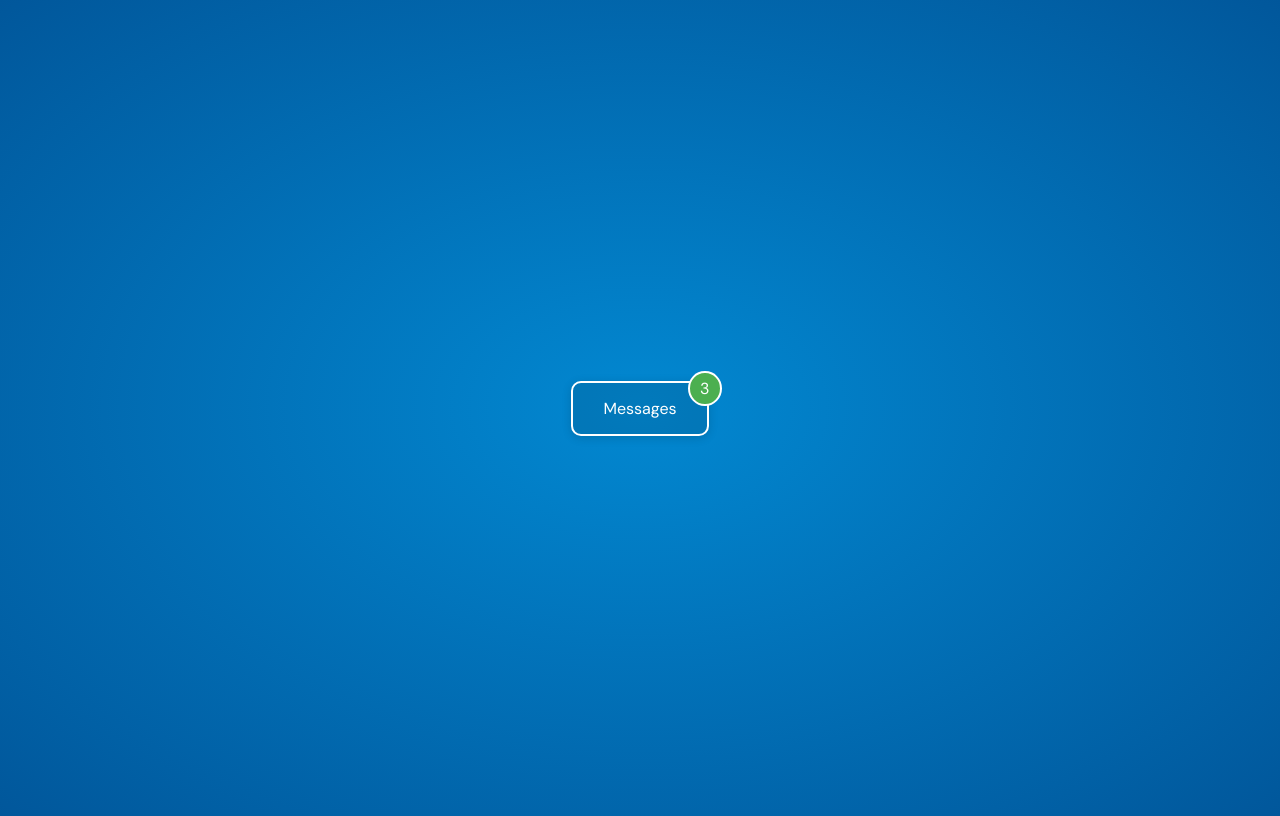
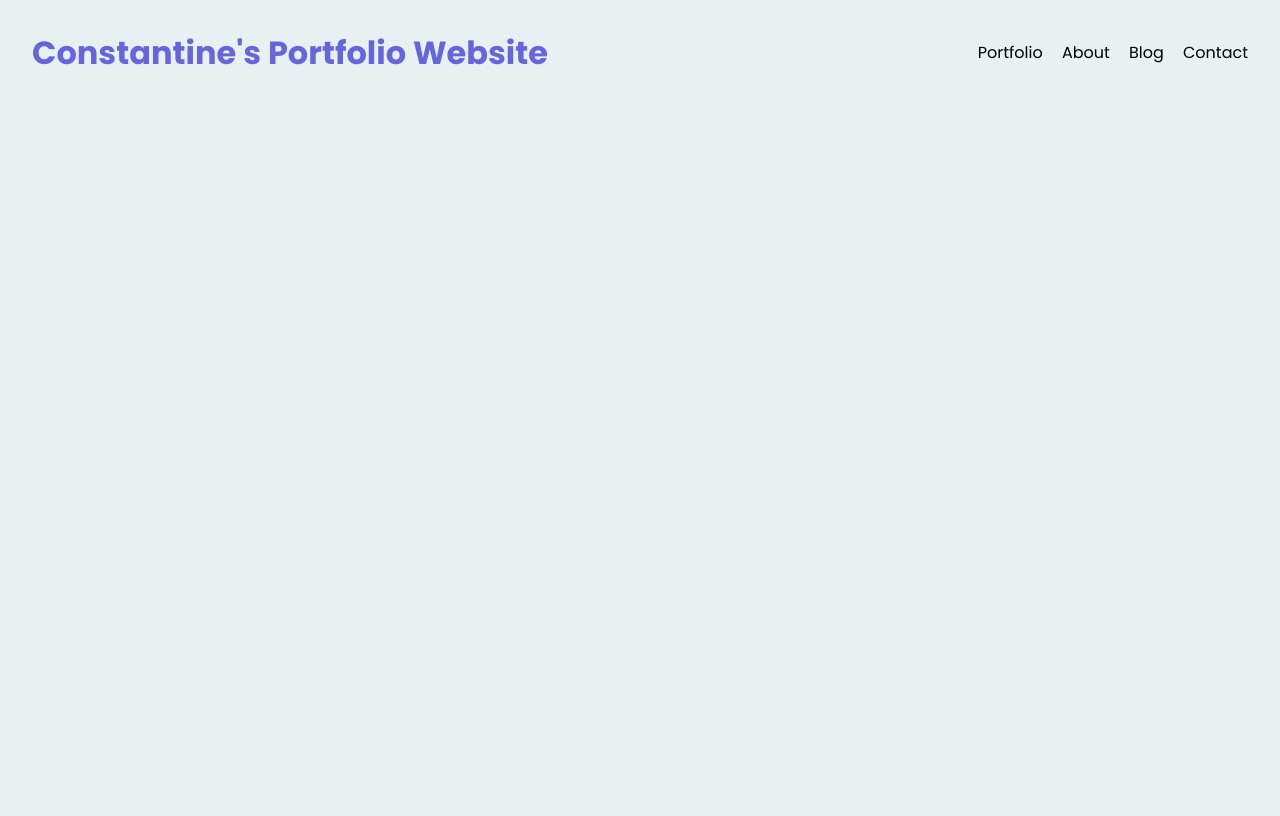
Before and after one commit to Constantine1997/HTML_CSS_Practice, a plain HTML site: page ButtonBadgeStarter/index.html in a window 1280 px wide. Drawn offline with Linux system fonts and the light colour scheme.

```diff
--- /dev/null
+++ b/3-column-preview-card-component-main/style-guide.md
@@ -0,0 +1,35 @@
+# Front-end Style Guide
+
+## Layout
+
+The designs were created to the following widths:
+
+- Mobile: 375px
+- Desktop: 1440px
+
+## Colors
+
+### Primary
+
+Bright orange: hsl(31, 77%, 52%)
+Dark cyan: hsl(184, 100%, 22%)
+Very dark cyan: hsl(179, 100%, 13%)
+
+### Neutral
+
+Transparent white (paragraphs): hsla(0, 0%, 100%, 0.75)
+Very light gray (background, headings, buttons): hsl(0, 0%, 95%)
+
+## Typography
+
+### Body Copy
+
+- Font size: 15px
+
+### Font
+
+- Family: [Lexend Deca](https://fonts.google.com/specimen/Lexend+Deca)
+- Weights: 400
+
+- Family: [Big Shoulders Display](https://fonts.google.com/specimen/Big+Shoulders+Display)
+- Weights: 700
--- a/ButtonBadgeStarter/index.html
+++ b/ButtonBadgeStarter/index.html
@@ -1,24 +1,23 @@
 <!DOCTYPE html>
 <html lang="en">
-
 <head>
     <meta charset="UTF-8">
-    <meta http-equiv="X-UA-Compatible" content="IE=edge">
     <meta name="viewport" content="width=device-width, initial-scale=1.0">
+    <title>Personal Portfolio</title>
+    <link rel="stylesheet" href="styles.css">
     <link rel="preconnect" href="https://fonts.googleapis.com">
-    <link rel="preconnect" href="https://fonts.gstatic.com" crossorigin>
-    <link href="https://fonts.googleapis.com/css2?family=DM+Sans&display=swap" rel="stylesheet">
-    <link rel="stylesheet" href="app.css">
-    <link rel="stylesheet" href="styles.css">
-    <title>Button Badge</title>
+<link rel="preconnect" href="https://fonts.gstatic.com" crossorigin>
+<link href="https://fonts.googleapis.com/css2?family=Poppins:wght@300;400;700&display=swap" rel="stylesheet">
 </head>
-
 <body>
-    <a href="#messages" class="btn">
-        Messages
-        <span class="badge">3</span>
-    </a>
-
+    <header class="header container">
+        <h1 class="header__logo">Constantine's Portfolio Website</h1>
+        <nav class="header__menu">
+            <a class="header__links" href="#portfolio">Portfolio</a>
+            <a class="header__links" href="#about">About</a>
+            <a class="header__links" href="#blog">Blog</a>
+            <a class="header__links" href="#contact">Contact</a>
+        </nav>
+    </header>
 </body>
-
 </html>
--- a/ButtonBadgeStarter/styles.css
+++ b/ButtonBadgeStarter/styles.css
@@ -1,29 +1,41 @@
-body {
-    background: radial-gradient(#0288d1, #01579b);
-    height: 100vh;
-    font-family: "DM Sans", sans-serif;
-    display: flex;
-    justify-content: center;
-    align-items: center;
+*,
+*::after,
+*::before {
+    box-sizing: border-box;
+    margin: 0;
+    padding: 0;
 }
 
-.btn {
-    color: white;
-    text-decoration: none;
-    border: 2px solid white;
-    padding: 15px 30px;
-    border-radius: 10px;
-    position: relative;
-    background-color: rgba(0, 0, 0, 0.1);
-    box-shadow: 0 2px 10px rgba(0, 0, 0, 0.15);
+body {
+    font-family: 'Poppins', sans-serif;
+    background-color: #e8f1f2;
 }
 
-.badge {
-    background-color: #4caf50;
-    border: 2px solid white;
-    padding: 5px 10px;
-    border-radius: 50%;
-    position: absolute;
-    top: -12px;
-    right: -15px;
+/*Header*/
+
+.container {
+    margin-top: 1.8rem;
+    margin-left: 2rem;
+    margin-right: 2rem;
 }
+
+.header {
+    display: flex;
+    justify-content: space-between;
+    align-items: center;
+    gap: 1rem;
+}
+
+.header__logo{
+    color: #6665dd;
+}
+
+.header__menu {
+    display: flex;
+    gap: 1.2rem;
+}
+
+.header__links {
+    text-decoration: none;
+    color: inherit;
+}
--- /dev/null
+++ b/Cost_Estimator_Project/index.css
@@ -0,0 +1,39 @@
+body {
+    background-color: rgb(233, 233, 255);
+    font-family: "Open Sans", sans-serif;
+    display: flex;
+    flex-direction: column;
+    justify-content: center;
+    align-items: center;
+    padding: 32px;
+    color: rgb(44, 44, 44);
+
+}
+
+h1 {
+    color: rgb(83, 49, 156);
+}
+
+.container {
+    background-color: white;
+    width: 100%;
+    max-width: 900px;
+    border-radius: 15px;
+    display: flex;
+    justify-content: center;
+    align-items: center;
+    flex-direction: column;
+}
+
+.tabs {
+    display: flex;
+    width: 100%;
+    justify-content: space-around;
+    text-transform: uppercase;
+    font-weight: 700;
+    color: rgb(200, 175, 255);
+}
+
+.tabs p {
+    padding: 16px;
+}
```
Also changed, not shown: 3-column-preview-card-component-main/index.html (added, +36 -0 lines), Cost_Estimator_Project/index.html (added, +27 -0 lines), 3-column-preview-card-component-main/design/active-states.jpg (added), 3-column-preview-card-component-main/design/desktop-design.jpg (added), 3-column-preview-card-component-main/design/desktop-preview.jpg (added), 3-column-preview-card-component-main/design/mobile-design.jpg (added), 3-column-preview-card-component-main/images/favicon-32x32.png (added), 3-column-preview-card-component-main/images/icon-luxury.svg (added), 3-column-preview-card-component-main/images/icon-sedans.svg (added), 3-column-preview-card-component-main/images/icon-suvs.svg (added), Cost_Estimator_Project/images/icon1.png (added), Cost_Estimator_Project/images/icon2.png (added).
